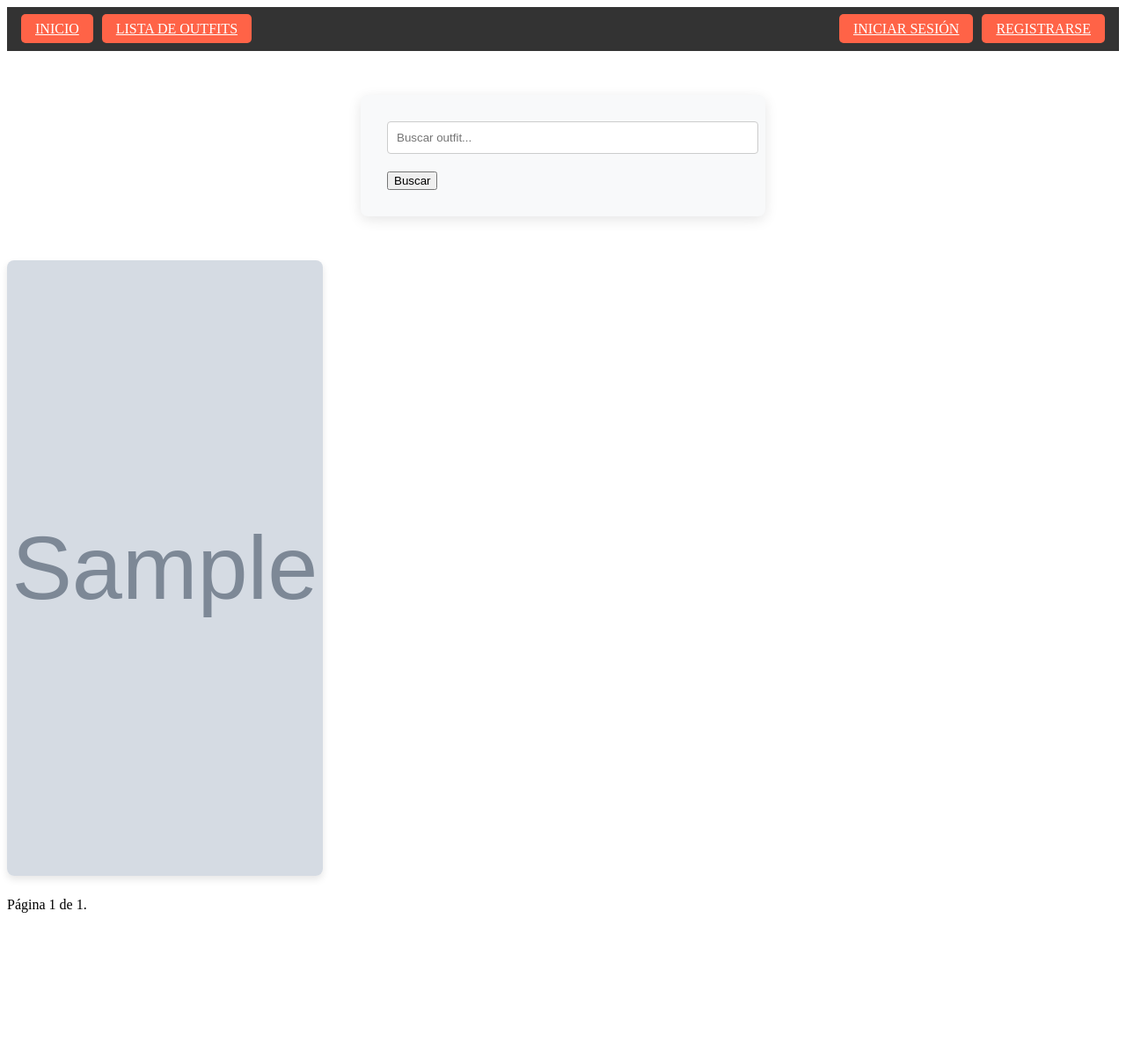
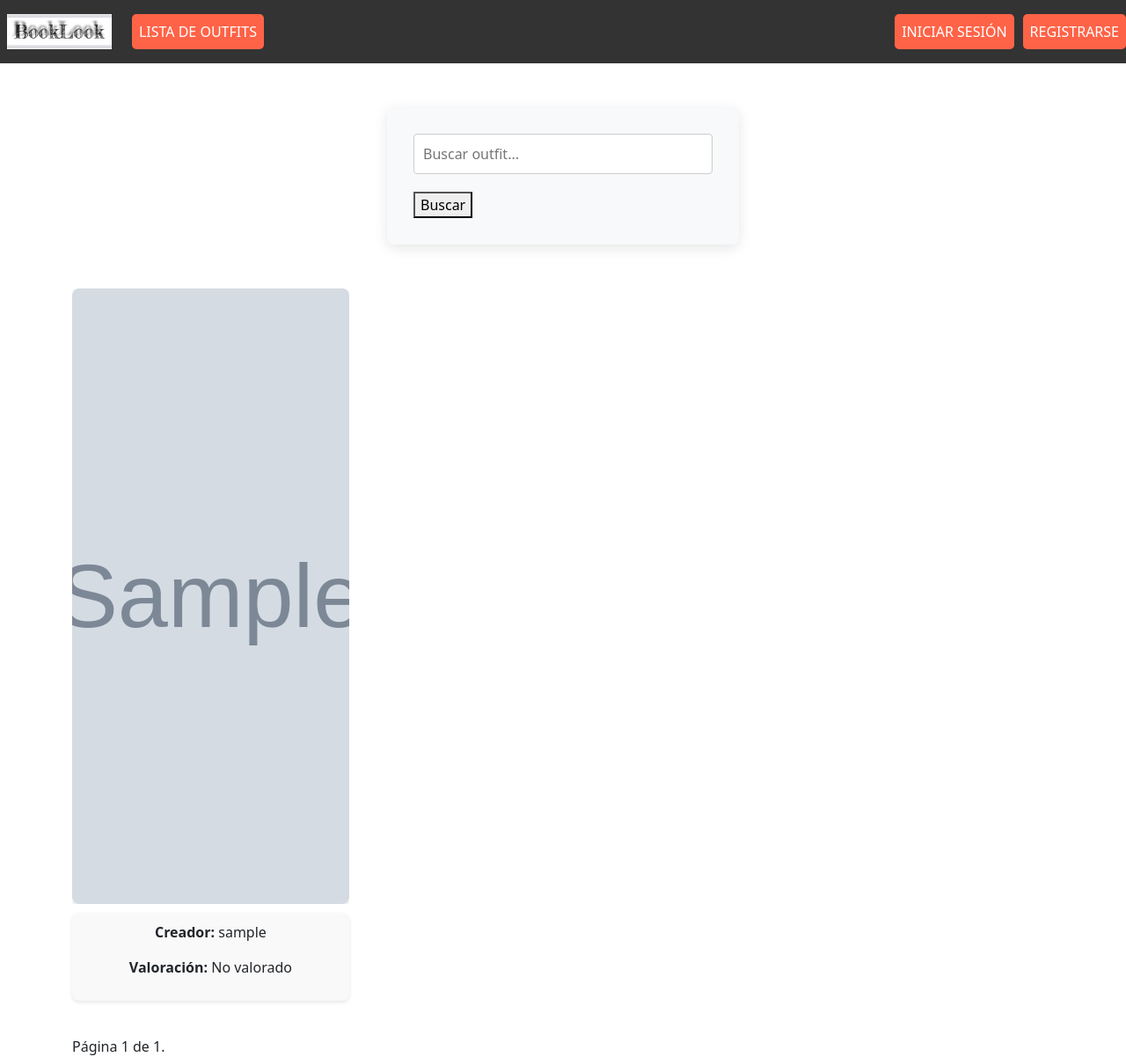
Before and after one commit to antoniiomrnoo/BookLook, a Django app: template lookbook/armario/templates/armario/lista_outfits.html in a window 1280 px wide. Shown: the whole page at 88% size. Before the commit the page ends 1038 px from the top, so only its background shows below. Run offline with Django 3.2, Linux system fonts and the light colour scheme; the template is opened without the code that fills it: most values are stand-ins (such as "Sample title", 1, 10 or a date in 2020); grey boxes marked "Sample" are stand-in pictures.

Commit message:
17 commit

```diff
--- a/lookbook/armario/static/css/style.css
+++ b/lookbook/armario/static/css/style.css
@@ -43,6 +43,25 @@
     color: white;
 }
 
+/* Tamaño de la imagen del logo */
+.logo-navbar {
+    height: 40px; /* Ajusta la altura del logo */
+    width: auto; /* Mantiene la proporción de la imagen */
+    display: block;
+}
+
+/* Estilo específico para el logo dentro del botón */
+.btn-outline-lookbook .logo-navbar {
+    background-color: transparent; /* Sin fondo */
+    border: none; /* Sin borde */
+}
+
+/* Añadir margen al logo para separarlo del siguiente botón */
+.nav-item-logo {
+    margin-right: 15px; /* Ajusta el valor según la separación deseada */
+}
+
+
 
 
 /* Estilos para la lista de outfits */
@@ -53,18 +72,42 @@
     margin-top: 20px; /* Espacio superior */
 }
 
-.outfit-foto {
+.outfit-item {
     flex: 0 1 calc(30% - 20px); /* 3 columnas (30% de ancho) */
     margin-bottom: 20px; /* Espacio inferior entre filas */
     box-sizing: border-box; /* Para incluir el padding y margin en el tamaño total */
+    display: flex;
+    flex-direction: column; /* Coloca las imágenes y el texto en una columna */
+}
+
+.outfit-foto {
+    width: 100%;
+    height: 700px; /* Altura fija para las imágenes */
+    overflow: hidden;
+    box-sizing: border-box;
+    margin-bottom: 10px; /* Espacio entre la imagen y la información */
 }
 
 .outfit-foto img {
     width: 100%; /* Imagen ocupa todo el ancho del contenedor */
-    height: 700px; /* Ajusta la altura fija deseada */
+    height: 100%;
     object-fit: cover; /* Asegura que la imagen cubra el área sin deformarse */
     border-radius: 8px; /* Bordes redondeados */
     box-shadow: 0px 4px 8px rgba(0, 0, 0, 0.1); /* Sombra de la imagen */
+}
+
+.outfit-info {
+    padding: 10px;
+    background-color: #f9f9f9;
+    text-align: center;
+    border-radius: 8px;
+    box-shadow: 0px 2px 4px rgba(0, 0, 0, 0.1);
+}
+
+/* Estilos para la paginación */
+.pagination {
+    margin-top: 20px;
+    text-align: center;
 }
 
 
--- a/lookbook/armario/templates/armario/bienvenida.html
+++ b/lookbook/armario/templates/armario/bienvenida.html
@@ -11,7 +11,7 @@
     </div>
 
     <!-- Carrusel de Outfits Mejor Valorados -->
-    <div class="carousel-container" style="width: 80%; margin: 0 auto; text-align: center;">
+    <div class="carousel-container" style="width: 100%; margin: 0 auto; text-align: center;">
         <div class="carousel">
             {% for outfit in outfits_mejor_valorados %}
             <div class="carousel-item" style="display: none; text-align: center;">
--- a/lookbook/armario/templates/armario/lista_outfits.html
+++ b/lookbook/armario/templates/armario/lista_outfits.html
@@ -11,10 +11,25 @@
 
 <div class="outfit-list">
     {% for outfit in outfits %}
-    <div class="outfit-foto">
-        <a href="{% url 'outfit-detalles' outfit.pk %}">
-            <img src="{{ outfit.foto.url }}" alt="Foto de {{ outfit.etiqueta.nombre }}">
-        </a>
+    <div class="outfit-item">
+        <div class="outfit-foto">
+            <a href="{% url 'outfit-detalles' outfit.pk %}">
+                <img src="{{ outfit.foto.url }}" alt="Foto de {{ outfit.etiqueta.nombre }}">
+            </a>
+        </div>
+
+        <!-- Información adicional del outfit -->
+        <div class="outfit-info">
+            <p><strong>Creador:</strong> {{ outfit.creador.username }}</p> <!-- Nombre del creador -->
+
+            <p><strong>Valoración:</strong>
+                {% if outfit.valoracion_promedio %}
+                    {{ outfit.valoracion_promedio|default:"No valorado" }}
+                {% else %}
+                    No valorado
+                {% endif %}
+            </p>
+        </div>
     </div>
     {% endfor %}
 </div>
--- a/lookbook/armario/templates/base.html
+++ b/lookbook/armario/templates/base.html
@@ -6,14 +6,23 @@
     <title>{% block title %}BookLook{% endblock %}</title>
     {% load static %}
     <link rel="stylesheet" href="{% static 'css/style.css' %}">
+    <!-- Incluye Bootstrap para funcionalidad móvil -->
+    <link href="https://cdn.jsdelivr.net/npm/bootstrap@5.3.0/dist/css/bootstrap.min.css" rel="stylesheet">
+    <script src="https://cdn.jsdelivr.net/npm/bootstrap@5.3.0/dist/js/bootstrap.bundle.min.js"></script>
 </head>
 <body>
     <header>
         <nav class="navbar navbar-expand-lg navbar-light">
+            <!-- Botón para dispositivos móviles -->
+            <button class="navbar-toggler" type="button" data-bs-toggle="collapse" data-bs-target="#navbarNav" aria-controls="navbarNav" aria-expanded="false" aria-label="Toggle navigation">
+                <span class="navbar-toggler-icon"></span>
+            </button>
             <div class="collapse navbar-collapse" id="navbarNav">
                 <ul class="navbar-nav">
-                    <li class="nav-item">
-                        <a class="nav-link btn btn-outline-lookbook" href="{% url 'home' %}">Inicio</a>
+                    <li class="nav-item-logo">
+                        <a class="nav-link btn btn-outline-lookbook" href="{% url 'home' %}">
+                            <img src="{% static 'logo2.png' %}" alt="Inicio" class="logo-navbar">
+                        </a>
                     </li>
                     <li class="nav-item">
                         <a class="nav-link btn btn-outline-lookbook" href="{% url 'outfit-list' %}">Lista de Outfits</a>
@@ -26,7 +35,12 @@
                         <!-- Coloca los botones de sesión en la parte derecha -->
                         <div class="navbar-nav-right">
                             <li class="nav-item-sesion">
-                                <a class="nav-link btn btn-outline-info" href="{% url 'perfil' %}">Perfil</a>
+                                <a class="nav-link btn btn-outline-info" href="{% url 'perfil' %}">
+                                    {{ user.first_name|default:user.username }}
+                                </a>
+                            </li>
+                            <li class="nav-item-sesion">
+                                <a href="{% url 'user_outfits' %}" class="nav-link btn btn-outline-info">Mis Outfits</a>
                             </li>
                             <li class="nav-item-sesion">
                                 <a href="{% url 'logout' %}" class="nav-link btn btn-outline-danger">Cerrar sesión</a>
@@ -50,6 +64,5 @@
         {% block content %}
         {% endblock %}
     </main>
-
 </body>
 </html>
--- a/lookbook/armario/urls.py
+++ b/lookbook/armario/urls.py
@@ -20,6 +20,7 @@ urlpatterns = [
     path('eliminar/<int:pk>/', OutfitDeleteView.as_view(), name='eliminar_outfit'),
     path('outfit/<int:pk>/valorar/', views.valorar_outfit, name='valorar-outfit'),
     path('', views.carrusel_view, name='bienvenida'),
+    path('mis-outfits/', views.user_outfits, name='user_outfits'),
 
     path('api/', include('armario.urls_api'))
 ] + static(settings.MEDIA_URL, document_root=settings.MEDIA_ROOT)
```
Also changed, not shown: lookbook/armario/templates/user_outfits.html (added, +22 -0 lines), lookbook/armario/views.py (+33 -2 lines), lookbook/db.sqlite3.
